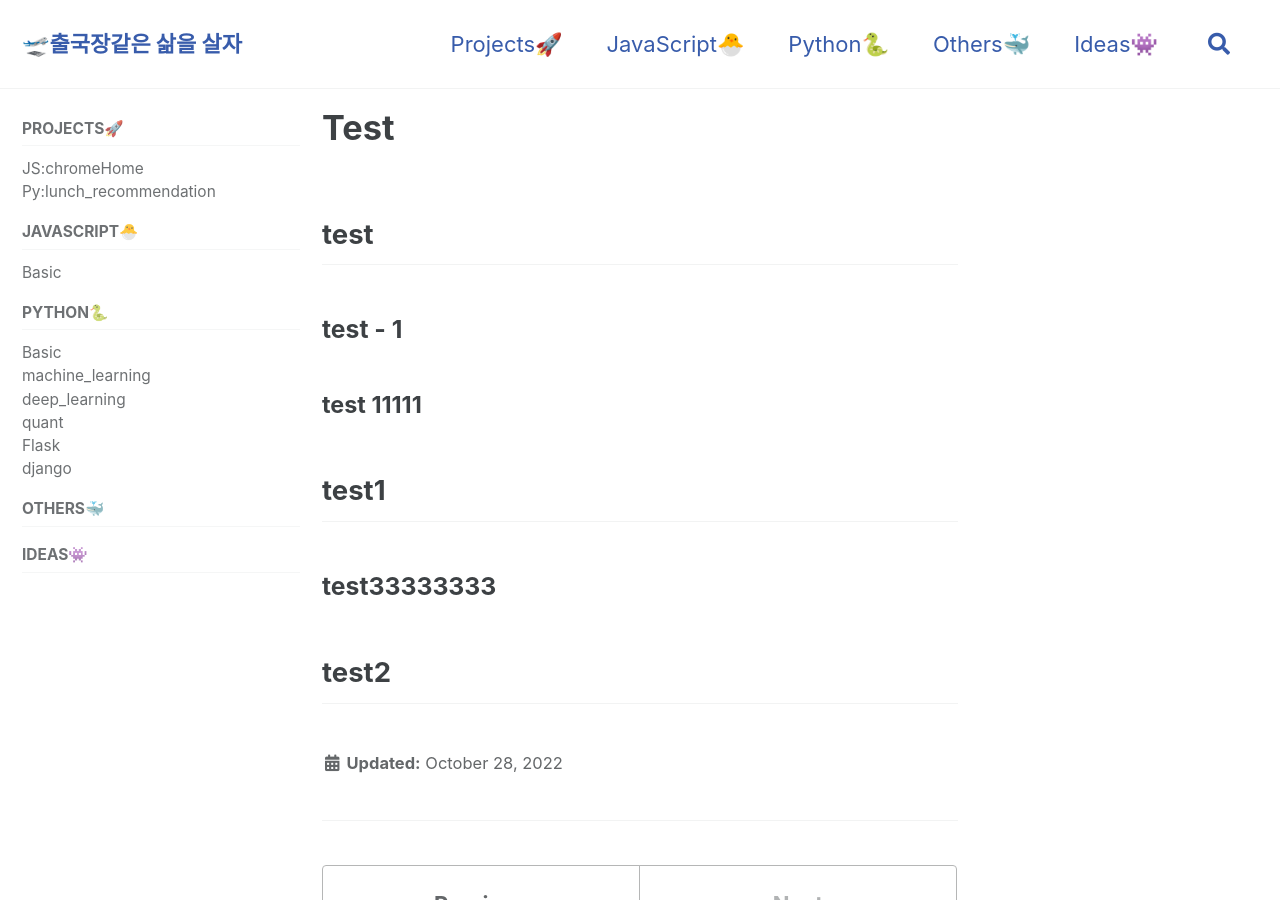
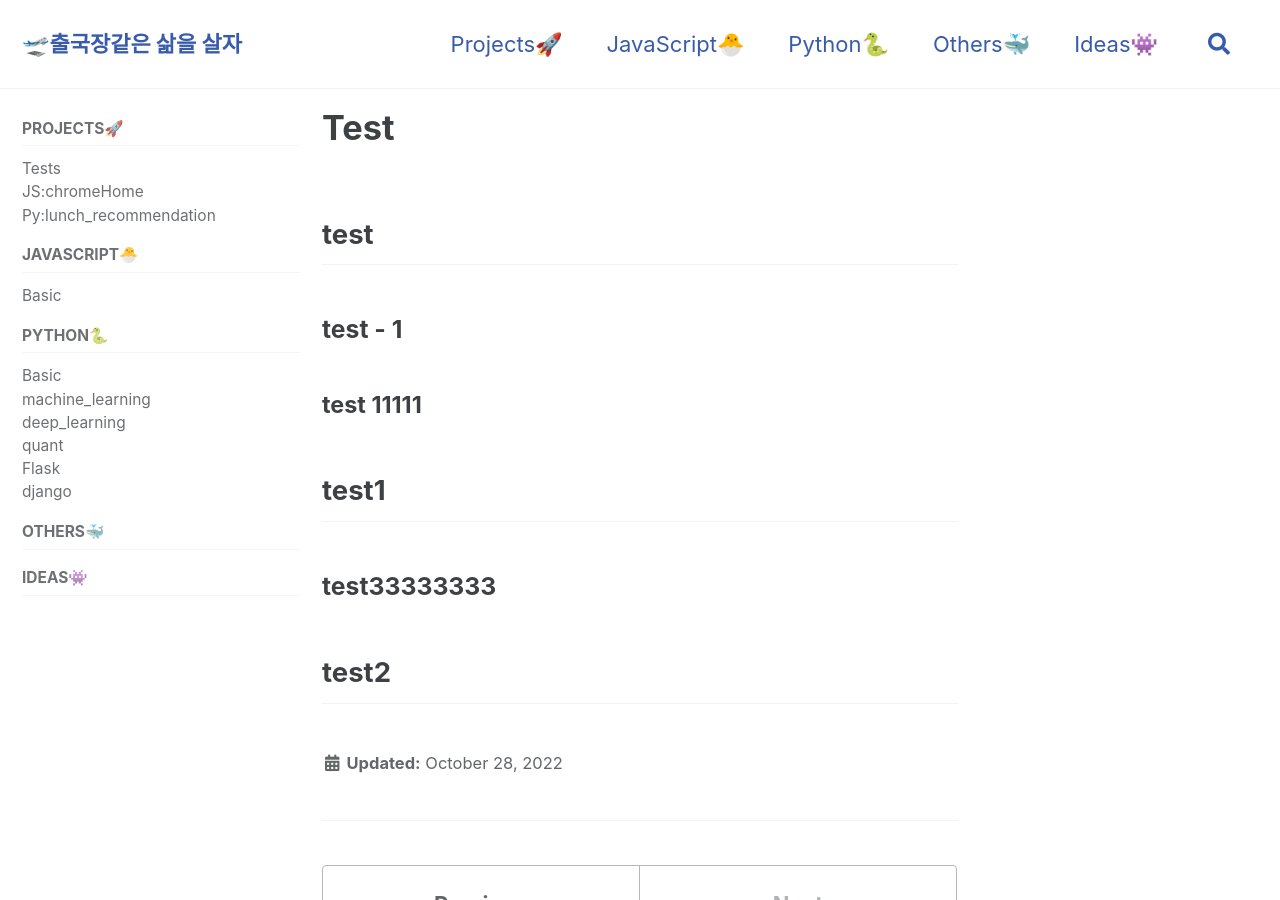
Before and after one commit to HAERANGMAN/HAERANGMAN.github.io, a Jekyll site: the page built from _posts/2022-10-28-test.md, in a window 1280 px wide and 900 px high. Built offline with Jekyll 4.4.1, drawn with Linux system fonts in a browser that asks for light colours; cached includes are drawn as plain includes; comment, search, counter and statistics services are not loaded.

Commit message:
Update navigation.yml

```diff
--- a/_data/navigation.yml
+++ b/_data/navigation.yml
@@ -6,6 +6,8 @@ main:
 categories:
   - title: "Projects🚀"
     children:
+      - title: "Tests"
+        url: /Projects/Tests/
       - title: "JS:chromeHome"
         url: /Projects/Home/
       - title: "Py:lunch_recommendation"
```
